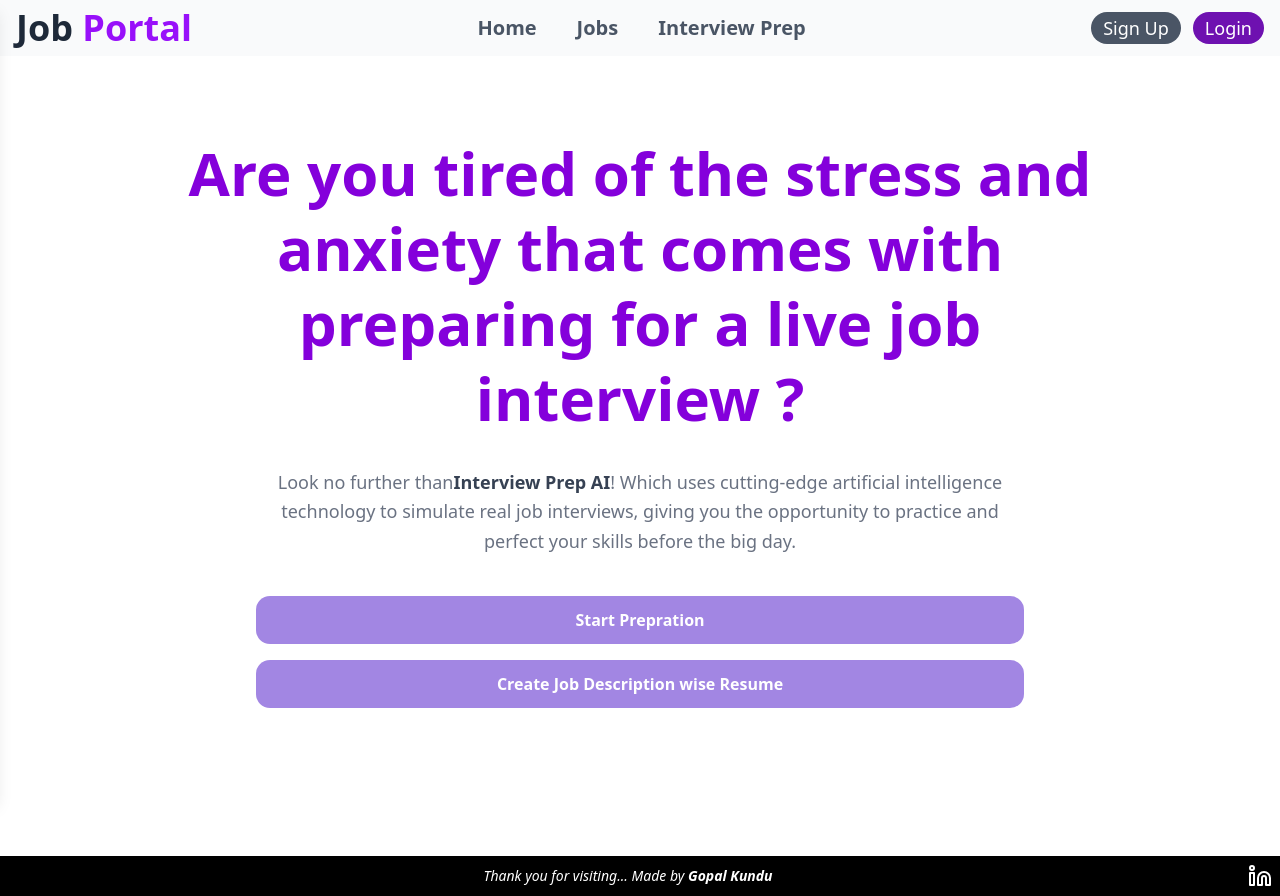
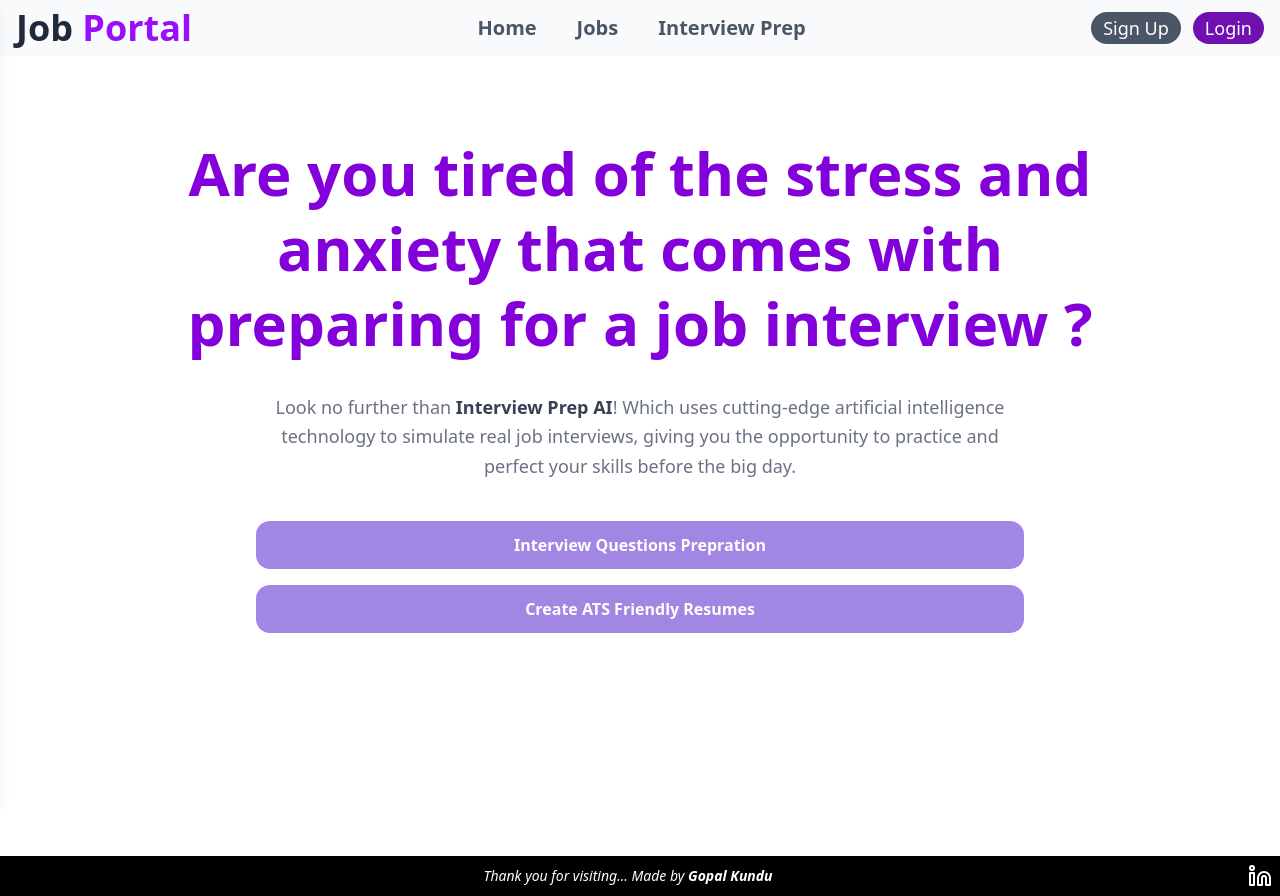
Before and after one commit to Gopal-Kundu/NextGen-Job-Portal-with-AI-Assistance, a React (Vite) app in the folder frontend/: page /interviewPrep in a window 1280 px wide. Built offline with nearby package versions, Linux system fonts and the light colour scheme; no server answers.

Commit message:
Resume Generation Bug fixed and UI Adjustment done

```diff
--- a/frontend/src/components/shared/InterviewPrep.jsx
+++ b/frontend/src/components/shared/InterviewPrep.jsx
@@ -20,12 +20,12 @@ const InterviewPrep = () => {
                     <h1 className="text-4xl md:text-6xl font-extrabold text-[#8400db] leading-tight mb-8">
                         Are you tired of the stress and <br className="hidden md:block" />
                         anxiety that comes with <br className="hidden md:block" />
-                        preparing for a live job interview ?
+                        preparing for a job interview ?
                     </h1>
 
                     <p className="text-lg text-gray-500 max-w-3xl mx-auto mb-10 leading-relaxed">
                         Look no further than
-                        <span className="font-bold text-gray-700">Interview Prep AI</span>!
+                        <span className="font-bold text-gray-700"> Interview Prep AI</span>!
                         Which uses cutting-edge artificial intelligence technology to
                         simulate real job interviews, giving you the opportunity to
                         practice and perfect your skills before the big day.
@@ -33,10 +33,10 @@ const InterviewPrep = () => {
 
                     <div className="max-w-3xl mx-auto flex flex-col gap-4">
                                 <button onClick={user ? ()=>navigate("/interviewPrep/dashboard") : ()=>navigate("/login")} className="cursor-pointer w-full sm:w-auto shrink-0 px-6 py-3 bg-[#a286e3] text-white rounded-xl font-semibold hover:bg-purple-500 transition">
-                                    Start Prepration
+                                    Interview Questions Prepration
                                 </button>
                                 <button onClick={user ? ()=>navigate("/interviewPrep/jd-resume") : ()=>navigate("/login")} className="cursor-pointer w-full sm:w-auto shrink-0 px-6 py-3 bg-[#a286e3] text-white rounded-xl font-semibold hover:bg-purple-500 transition">
-                                    Create Job Description wise Resume
+                                    Create ATS Friendly Resumes
                                 </button>
                             </div>
                 </section>
--- a/frontend/src/components/shared/JdResumeList.jsx
+++ b/frontend/src/components/shared/JdResumeList.jsx
@@ -97,8 +97,8 @@ const JdResumeList = () => {
       <div className="relative min-h-screen bg-gray-50 p-6 md:p-10 font-sans flex flex-col items-center pb-24">
         <div className="max-w-6xl w-full flex flex-col md:flex-row md:items-center md:justify-between mb-8 gap-4">
           <div>
-            <h1 className="text-3xl font-bold text-gray-800">Job Description Wise Resumes</h1>
-            <p className="text-gray-500 text-sm mt-1">Manage and create tailored resumes for specific job descriptions.</p>
+            <h1 className="text-3xl font-bold text-gray-800">Create ATS Resumes</h1>
+            <p className="text-gray-500 text-sm mt-1">Manage and create tailored resumes for specific job descriptions or get score of current resume.</p>
           </div>
           <button
             onClick={() => setOpenModal(true)}
@@ -107,7 +107,7 @@ const JdResumeList = () => {
             <svg xmlns="http://www.w3.org/2000/svg" className="h-5 w-5" viewBox="0 0 20 20" fill="currentColor">
               <path fillRule="evenodd" d="M10 5a1 1 0 011 1v3h3a1 1 0 110 2h-3v3a1 1 0 11-2 0v-3H6a1 1 0 110-2h3V6a1 1 0 011-1z" clipRule="evenodd" />
             </svg>
-            Add New JD
+            Create New Resume
           </button>
         </div>
 
@@ -128,13 +128,13 @@ const JdResumeList = () => {
                 <path strokeLinecap="round" strokeLinejoin="round" strokeWidth={2} d="M3 7v10a2 2 0 002 2h14a2 2 0 002-2V9a2 2 0 00-2-2h-6l-2-2H5a2 2 0 00-2 2z" />
               </svg>
             </div>
-            <h2 className="text-xl font-semibold text-gray-700">No Job Description Resumes Yet</h2>
+            <h2 className="text-xl font-semibold text-gray-700">Create New Resume </h2>
             <p className="text-gray-400 mt-2 max-w-sm">Create a new folder using a Job Description and Company Name to build an ATS tailored resume.</p>
             <button
               onClick={() => setOpenModal(true)}
               className="cursor-pointer mt-4 bg-purple-600 hover:bg-purple-700 text-white font-medium px-4 py-2 rounded-lg transition"
             >
-              Add First JD Folder
+              Add First Folder
             </button>
           </div>
         ) : (
@@ -189,7 +189,7 @@ const JdResumeList = () => {
         <div className="fixed inset-0 bg-black/50 backdrop-blur-sm flex items-center justify-center z-[99999] p-4">
           <div className="bg-white rounded-2xl shadow-xl w-full max-w-lg overflow-hidden animate-in fade-in zoom-in duration-200">
             <div className="bg-purple-600 text-white px-6 py-4 flex items-center justify-between">
-              <h3 className="font-bold text-lg">Create JD Wise Resume Folder</h3>
+              <h3 className="font-bold text-lg">Create Folder</h3>
               <button
                 onClick={() => setOpenModal(false)}
                 className="text-white hover:text-gray-200 transition"
@@ -201,7 +201,7 @@ const JdResumeList = () => {
             </div>
 
             <form onSubmit={handleCreate} className="p-6 space-y-4">
-              <p className="text-gray-500 text-sm">Please provide the Job Description and the Company Name to start tracking.</p>
+              <p className="text-gray-500 text-sm">Please provide the Job Description and the Company Name to start.</p>
 
               <div>
                 <label className="block text-sm font-semibold text-gray-700 mb-1">Company Name</label>
```
Also changed, not shown: 1 other file (tests, documents, lock files or other folders).
